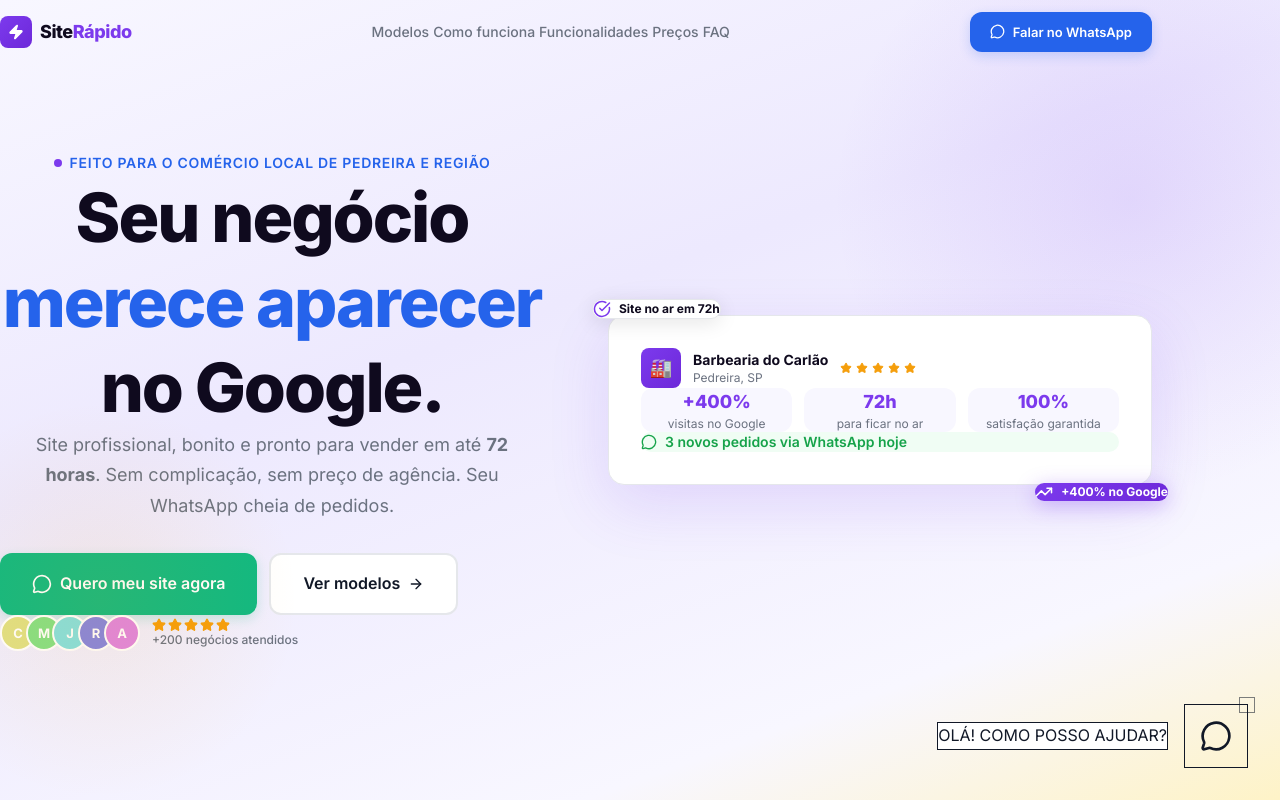
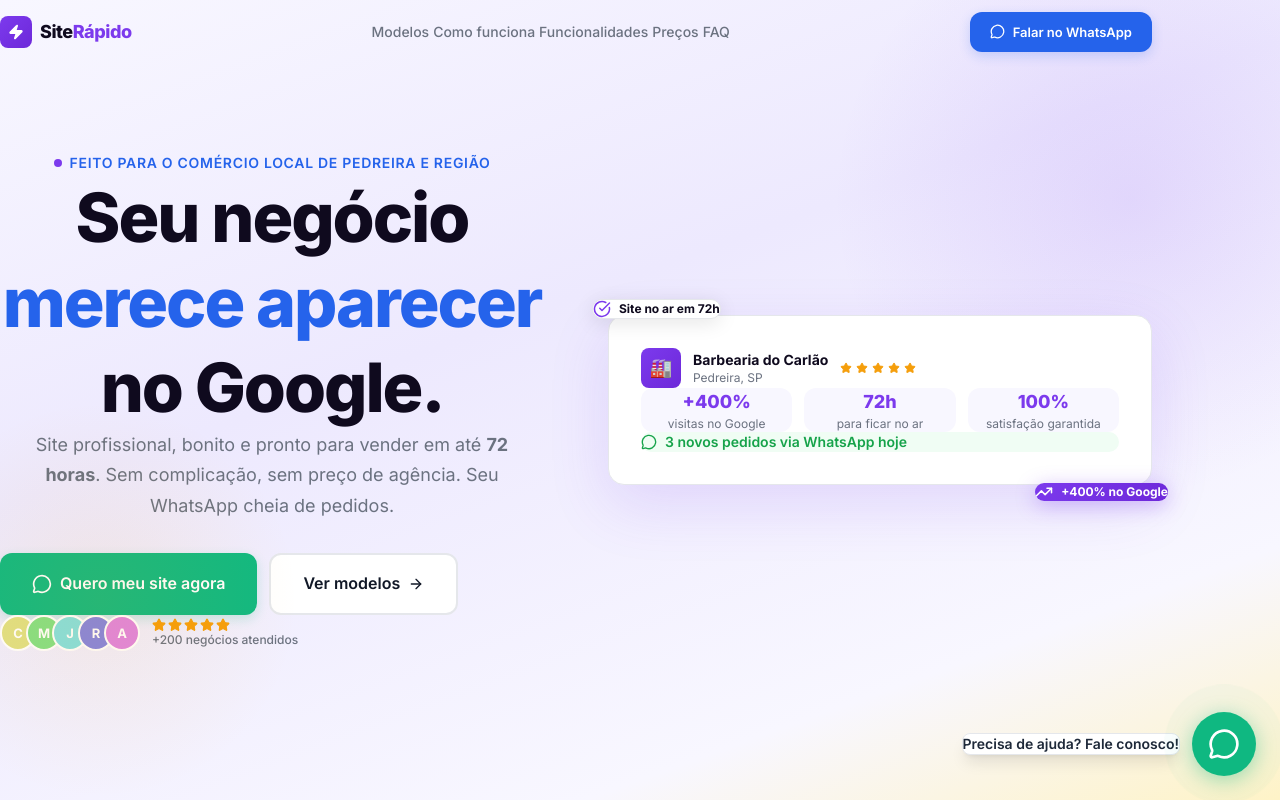
Before and after one commit to faelscarpato/siterapido, a React (Vite) app: page / in a window 1280 px wide. Shown: the top 800 px of the page. Built offline with nearby package versions, Linux system fonts and the light colour scheme.

Commit message:
Fix WhatsAppButton - botão sólido verde (não contorno)
Refactor WhatsAppButton component to improve visibility and tooltip functionality.

```diff
--- a/src/components/WhatsAppButton.tsx
+++ b/src/components/WhatsAppButton.tsx
@@ -1,43 +1,76 @@
 import React, { useEffect, useState } from 'react';
 import { MessageCircle } from 'lucide-react';
 
+const WA_NUMBER = '5519995466902';
+const WA_MESSAGE = 'Ol%C3%A1!%20Quero%20um%20site%20para%20o%20meu%20neg%C3%B3cio';
+
 export function WhatsAppButton() {
   const [isVisible, setIsVisible] = useState(false);
-  const [showMessage, setShowMessage] = useState(false);
+  const [showTooltip, setShowTooltip] = useState(false);
 
   useEffect(() => {
-    // Reveal WhatsApp Button after 3 seconds
+    // Aparecer depois de 2 segundos
     const timer1 = setTimeout(() => {
       setIsVisible(true);
-
-      // Show bubble after another second
+      // Mostrar tooltip depois de mais 1 segundo
       const timer2 = setTimeout(() => {
-        setShowMessage(true);
+        setShowTooltip(true);
+        // Esconder tooltip depois de 5 segundos
+        const timer3 = setTimeout(() => {
+          setShowTooltip(false);
+        }, 5000);
+        return () => clearTimeout(timer3);
       }, 1000);
-
       return () => clearTimeout(timer2);
-    }, 3000);
-
+    }, 2000);
     return () => clearTimeout(timer1);
   }, []);
 
+  const whatsappUrl = `https://wa.me/${WA_NUMBER}?text=${WA_MESSAGE}`;
+
   return (
     <div
-      className={`fixed bottom-4 right-4 sm:bottom-8 sm:right-8 z-[100] transition-transform duration-500 ${isVisible ? 'translate-y-0 opacity-100' : 'translate-y-24 opacity-0'}`}
-      id="whatsapp-btn"
+      className={`fixed bottom-6 right-6 z-[9999] transition-all duration-500 ${
+        isVisible ? 'translate-y-0 opacity-100' : 'translate-y-20 opacity-0'
+      }`}
     >
-      <div className="flex items-center gap-4">
+      <div className="flex items-center gap-3">
+        {/* Tooltip */}
         <div
-          className={`bg-surface px-4 py-2 border border-outline hidden md:block transition-all duration-500 ${showMessage ? 'opacity-100 translate-x-0' : 'opacity-0 translate-x-10'}`}
-          id="whatsapp-msg"
+          className={`bg-white px-4 py-3 rounded-lg shadow-lg border border-gray-200 transition-all duration-300 ${
+            showTooltip ? 'opacity-100 translate-x-0' : 'opacity-0 translate-x-4 pointer-events-none'
+          }`}
         >
-          <p className="font-label-caps text-label-caps text-on-surface uppercase">OLÁ! COMO POSSO AJUDAR?</p>
+          <p className="text-sm font-semibold text-gray-800 whitespace-nowrap">
+            Precisa de ajuda? Fale conosco!
+          </p>
         </div>
 
-        <button className="w-16 h-16 bg-primary text-on-primary flex items-center justify-center hover:scale-105 active:scale-95 transition-all border border-outline relative">
-          <MessageCircle size={32} />
-          <span className="absolute -top-2 -right-2 w-4 h-4 bg-background border border-primary animate-pulse"></span>
-        </button>
+        {/* Botão Principal - SÓLIDO VERDE */}
+        <a
+          href={whatsappUrl}
+          target="_blank"
+          rel="noopener noreferrer"
+          className="group relative flex items-center justify-center w-16 h-16 bg-[#10B981] rounded-full shadow-lg hover:shadow-2xl transition-all duration-300 hover:scale-110 active:scale-95"
+          aria-label="Falar no WhatsApp"
+          style={{
+            background: '#10B981',  /* Verde sólido - NÃO é contorno */
+            boxShadow: '0 4px 20px rgba(16, 185, 129, 0.4)'
+          }}
+        >
+          {/* Pulsação de fundo */}
+          <span
+            className="absolute inset-0 rounded-full bg-[#10B981] animate-ping opacity-20"
+            style={{ animation: 'ping 2s cubic-bezier(0, 0, 0.2, 1) infinite' }}
+          />
+
+          {/* Ícone do WhatsApp - BRANCO */}
+          <MessageCircle
+            size={32}
+            className="relative z-10"
+            style={{ color: '#FFFFFF', strokeWidth: 2 }}  /* Branco sólido */
+          />
+        </a>
       </div>
     </div>
   );
```
